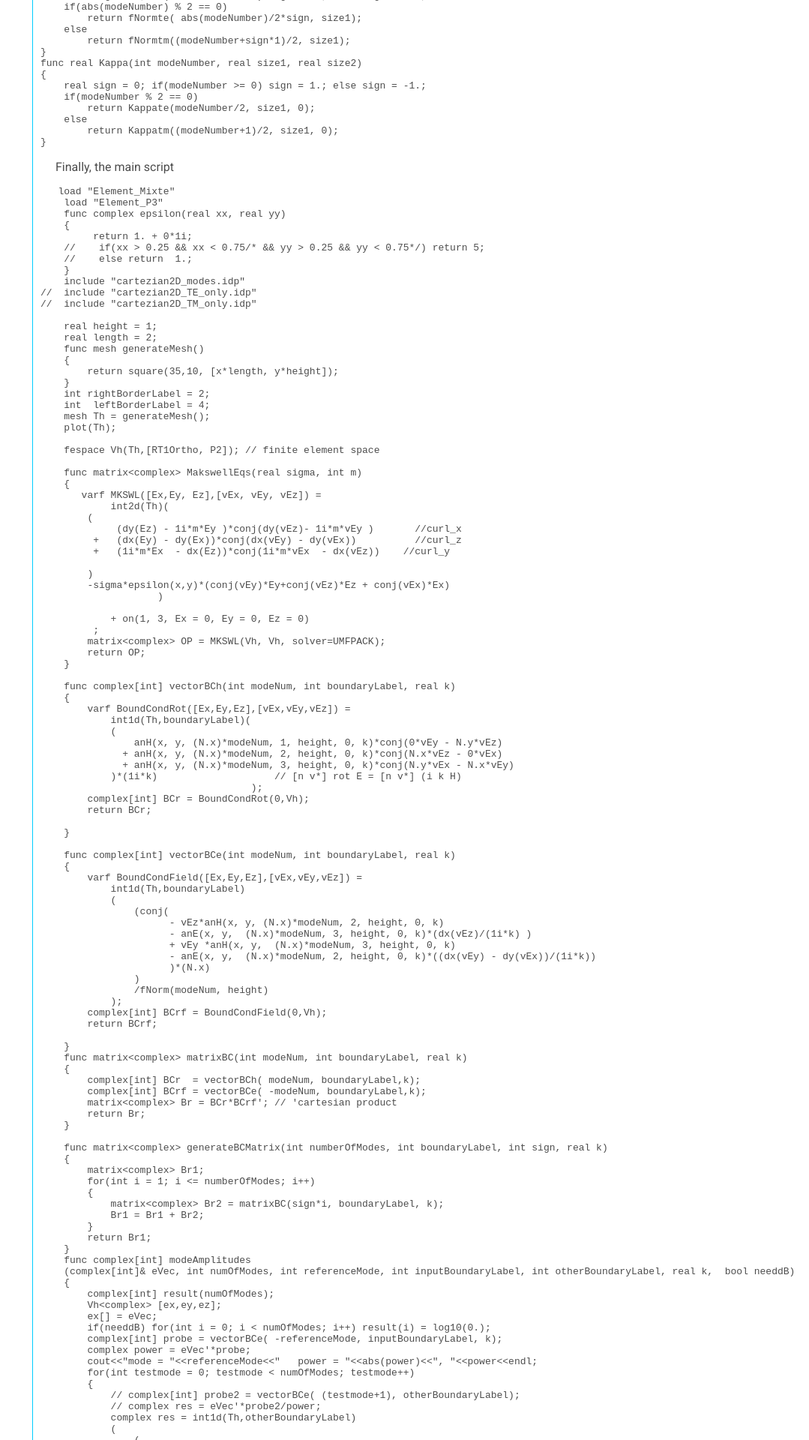
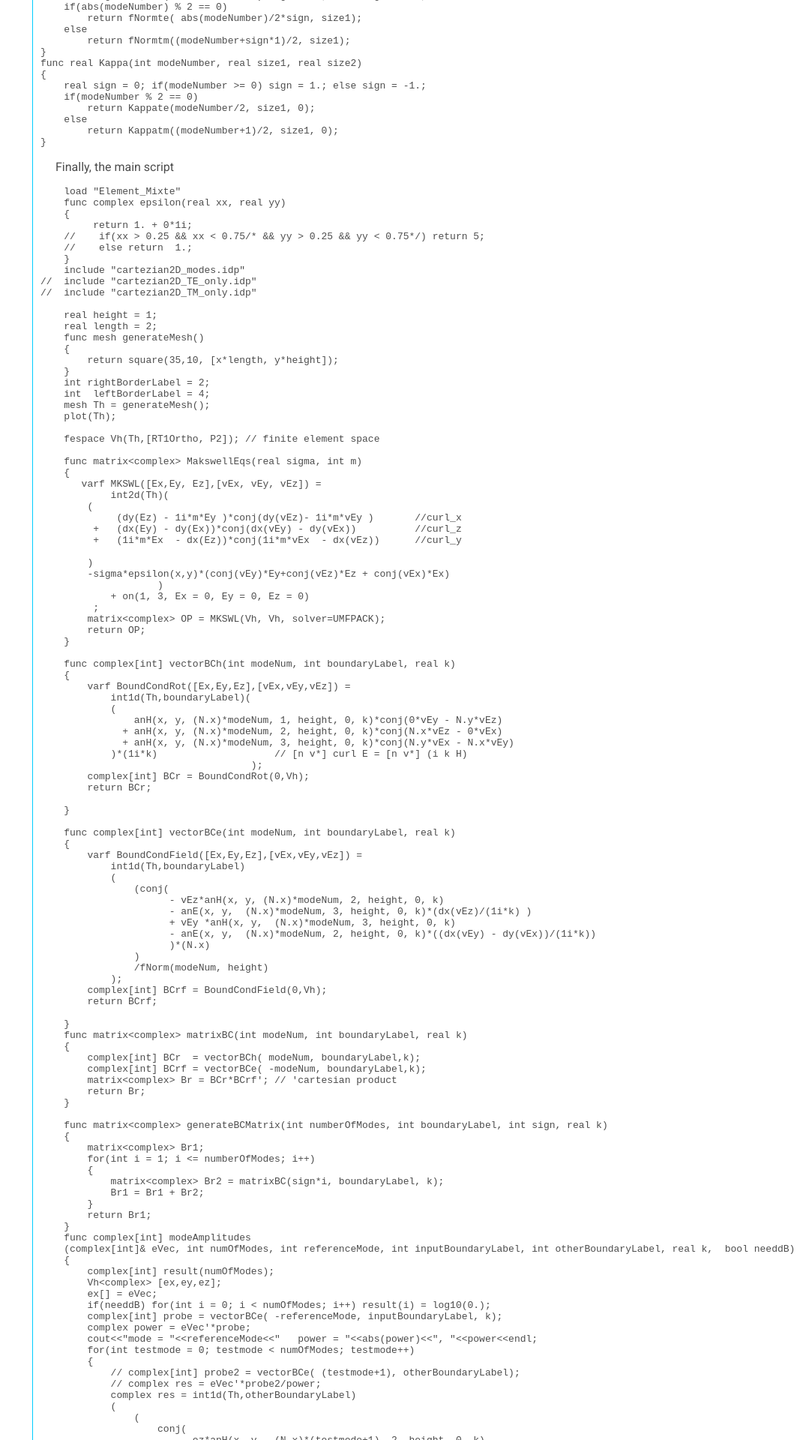
Before and after one commit to FreeFem/FreeFem-modules, a Jekyll site: the page built from _modules/maxwellWaveguideBC.md, in a window 1280 px wide. Shown: the part 2440-4360 px from the top of the page at 75% size, without its empty margins (201-1280 px from the left). Built offline with Jekyll 4.4.1, drawn with Linux system fonts in a browser that asks for light colours; formulas are drawn with MathJax 3; our own code applies the rules of GitHub Pages for plain Markdown files; some of the changed lines change nothing that is shown; some of the changed text lies outside the part shown.

Commit message:
Update maxwellWaveguideBC.md

````diff
--- a/_modules/maxwellWaveguideBC.md
+++ b/_modules/maxwellWaveguideBC.md
@@ -155,8 +155,7 @@
 
 Finally, the main script
 ```C
-   load "Element_Mixte"
-    load "Element_P3"
+    load "Element_Mixte"
     func complex epsilon(real xx, real yy)
     {
          return 1. + 0*1i;
@@ -187,12 +186,11 @@
         (
              (dy(Ez) - 1i*m*Ey )*conj(dy(vEz)- 1i*m*vEy )       //curl_x
          +   (dx(Ey) - dy(Ex))*conj(dx(vEy) - dy(vEx))          //curl_z
-         +   (1i*m*Ex  - dx(Ez))*conj(1i*m*vEx  - dx(vEz))    //curl_y
+         +   (1i*m*Ex  - dx(Ez))*conj(1i*m*vEx  - dx(vEz))      //curl_y
 
         )
         -sigma*epsilon(x,y)*(conj(vEy)*Ey+conj(vEz)*Ez + conj(vEx)*Ex)
                     )
-
             + on(1, 3, Ex = 0, Ey = 0, Ez = 0)
          ;
         matrix<complex> OP = MKSWL(Vh, Vh, solver=UMFPACK);
@@ -207,7 +205,7 @@
                 anH(x, y, (N.x)*modeNum, 1, height, 0, k)*conj(0*vEy - N.y*vEz)
               + anH(x, y, (N.x)*modeNum, 2, height, 0, k)*conj(N.x*vEz - 0*vEx)
               + anH(x, y, (N.x)*modeNum, 3, height, 0, k)*conj(N.y*vEx - N.x*vEy)
-            )*(1i*k)                    // [n v*] rot E = [n v*] (i k H)
+            )*(1i*k)                    // [n v*] curl E = [n v*] (i k H)
                                     );
         complex[int] BCr = BoundCondRot(0,Vh);
         return BCr;
@@ -294,9 +292,9 @@
     matrix<complex> Bl = generateBCMatrix(numberOfModesToAccount, leftBorderLabel, 1, k);
     matrix<complex> OP = MakswellEqs(sigma, 0) ;
 
-    matrix<complex> A; //Here is an odd thing happens. Initially, I wrote  "A = OP + generateBCMatrix(...) + generateBCMatrix(...);"
-    A = OP;            //but I've found out that the result depends on the order of calling  the constructors (and,generally, is wrong),
-    A = A + Br;        //so now I'm not sure now even if  "matrix A= OP + Bl +Br"  will work correctly and add them step by step
+    matrix<complex> A; //A = OP + generateBCMatrix(...) + generateBCMatrix(...) produces order dependent incorrect result
+    A = OP;            //tested FreeFem++ v 3.56
+    A = A + Br;
     A = A + Bl;
     complex[int] u(Bl.n);
     set(A, solver = UMFPACK);
@@ -316,7 +314,7 @@
 ```
 
 ### 2D - axial-symmetric
-
+Note that in 2D axial symmetric Maxwell equations (in axial cut) the variable $r E_{\phi}$ is used rather than $E_{\phi}$
 ```C
 load "Element_Mixte"
 real height = 3;
````
